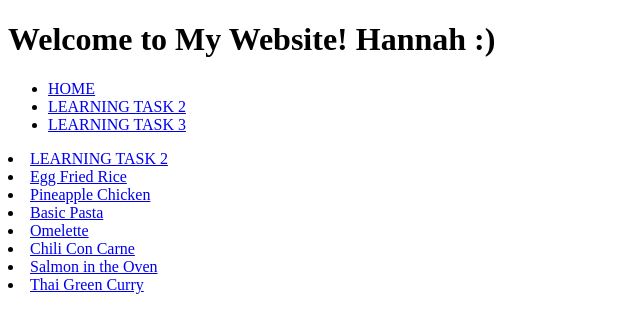
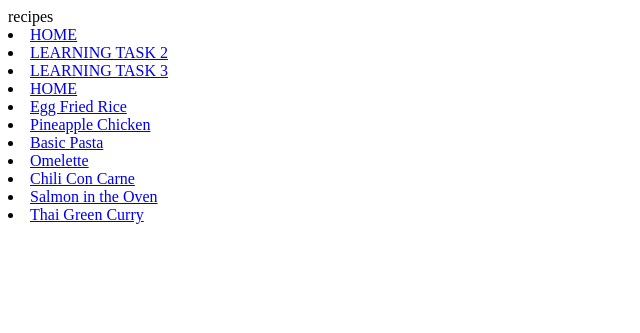
Before and after one commit to Hunnuh18/learningtask, a PHP site: page / in a window 1280 px wide. Shown: the top 333 px of the page, without its empty margins (0-640 px from the left). Run offline with PHP 8.4, Linux system fonts and the light colour scheme.

Commit message:
Update index.php

```diff
--- a/index.php
+++ b/index.php
@@ -1,15 +1,16 @@
 <!DOCTYPE html>
 <html>
-     </head>
-     <body>
-       <h1> Welcome to My Website! Hannah :)</h1>
-       <ul>
-            <li><a href="index.php">HOME</a></li>
-            <li><a href="/LT2/index.html">LEARNING TASK 2</a></li>
-            <li><a href="/LT3/index.html">LEARNING TASK 3</a></li>
-       </ul>
-       </body>
-    <li><a href="index.php" target="_blank"> LEARNING TASK 2 </a></li>
+  <head>
+    <title> My Home Page </title>
+  </head>
+  <body
+
+          <h1>recipes</h1>
+         <li><a href="index.php">HOME</a></li>
+        <li><a href="/LT2/index.html">LEARNING TASK 2</a></li>
+          <li><a href="/LT3/index.html">LEARNING TASK 3</a></li>
+      </ul>
+        <li><a href="index.php" target="_blank"> HOME </a></li>
     <li><a href="Egg Fried Rice.html" target= "_blank"> Egg Fried Rice </a> </li>
     <li><a href="Pineapple Chicken.html" target= "_blank"> Pineapple Chicken </a> </li>
     <li><a href="Basic Pasta.html" target= "_blank"> Basic Pasta </a> </li>
@@ -19,4 +20,3 @@
     <li><a href="Thai%20Green%20Curry.html" target= "_blank"> Thai Green Curry </a> </li>
   </ul>
   </body>
-<html>
```
